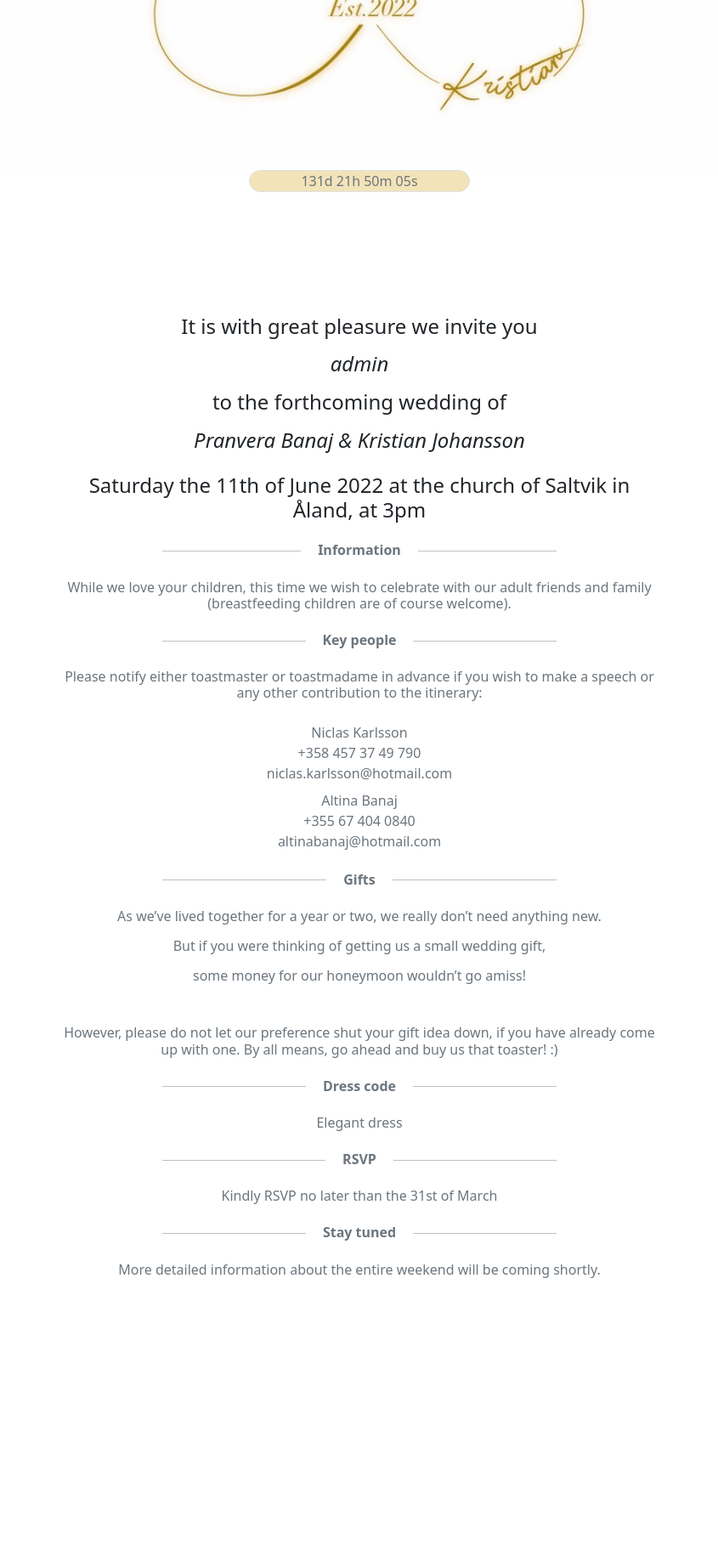
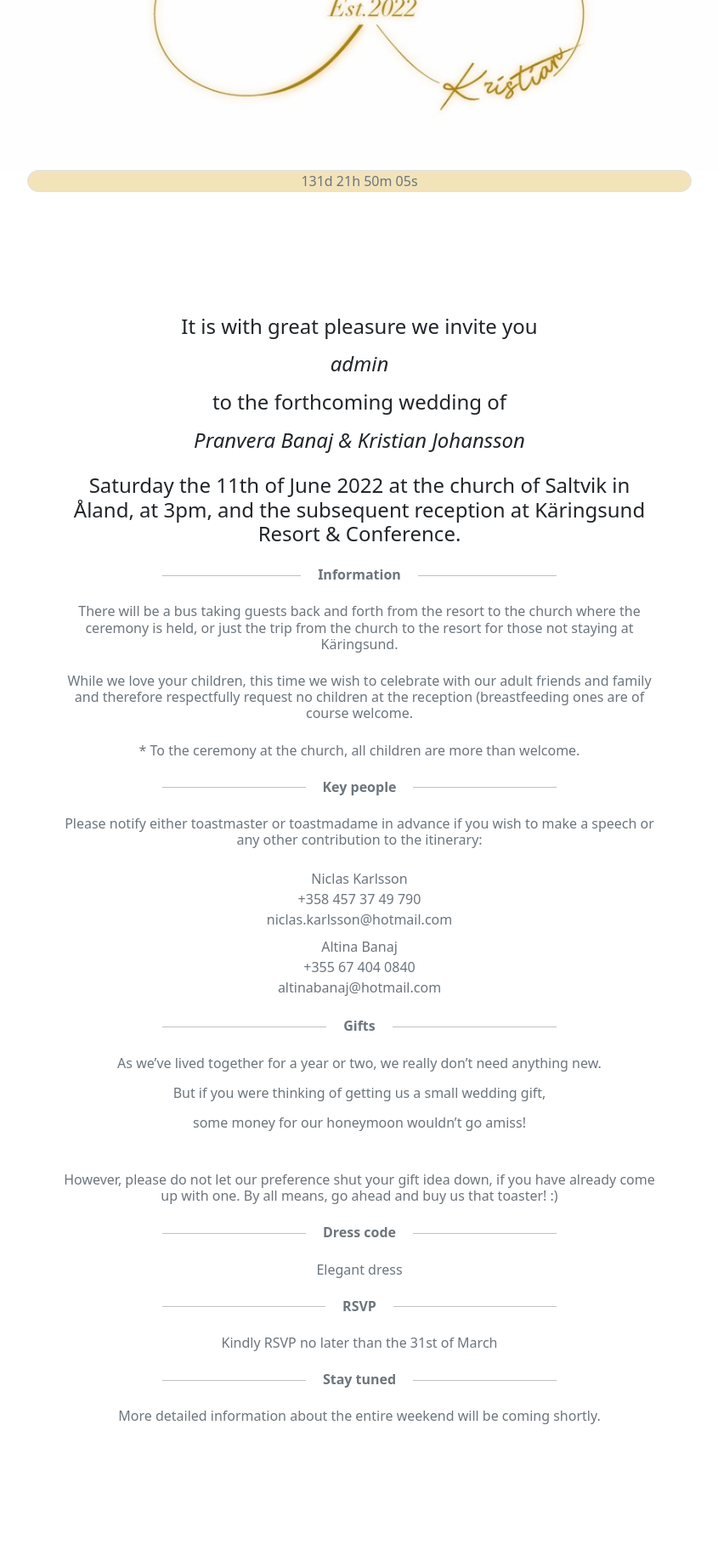
Before and after one commit to jakelamotta/wedding-planner, a Flask app: page / in a window 1280 px wide. Shown: the part 194-2031 px from the top of the page at 85% size, without its empty margins (217-1062 px from the left). Before the commit the page ends 1698 px from the top, so only its background shows below. Run offline with Flask 2, Linux system fonts and the light colour scheme; a user stored in the database is signed in; data comes from the database, SQL or seed files in the repository; data that the repository does not hold is empty; some libraries are stand-ins or nearby versions.

Commit message:
Information update

```diff
--- a/wedding/templates/base.html
+++ b/wedding/templates/base.html
@@ -87,19 +87,17 @@
     <div class="container">
         <img src="/static/img/wedding1.jpg" class="img-fluid banner">
         {% if current_user.is_authenticated %}
-            <div class="col-sm-4 offset-sm-4">
-                <div class="text-center text-muted fs-6 timer border rounded-pill" id="countdown">
-            </div>
+            <div class="text-center text-muted fs-6 timer border rounded-pill" id="countdown">
         {% endif %}
     </div>
-    <div class="hero-body wedding-body">
+    <div class="hero-body">
         <div class="container has-text-centered">
             {% block content %}
             {% endblock %}
         </div>
     </div>
 
-
+    </div>
 </section>
 </body>
 
--- a/wedding/templates/index.html
+++ b/wedding/templates/index.html
@@ -20,15 +20,24 @@
 	</p>
 
 	<p class="display-6 mt-4 fs-4">
-		{{gettext('Saturday the 11th of June 2022 at the church of Saltvik in Åland, at 3pm')}}
+		{{gettext('Saturday the 11th of June 2022 at the church of Saltvik in Åland, at 3pm, and the subsequent reception
+		at Käringsund Resort & Conference.')}}
 	</p>
 
 	<h2 class="col-md-8 offset-md-2 decorated display-6 mt-4 text-muted fs-6 fw-bold"><span>Information</span></h2>
 
 	<p class="mt-4 display-6 text-muted fs-6">
-		{{gettext('While we love your children, this time we wish to celebrate with our adult friends and family (breastfeeding children are of course welcome).')}}
+		{{gettext('There will be a bus taking guests back and forth from the resort to the church where the ceremony is held,
+		or just the trip from the church to the resort for those not staying at Käringsund.')}}
 	</p>
 
+	<p class="mt-4 display-6 text-muted fs-6">
+		{{gettext('While we love your children, this time we wish to celebrate with our adult friends and family and
+		therefore respectfully request no children at the reception (breastfeeding ones are of course welcome')}}.
+	</p>
+	<p class="mt-4 display-6 text-muted fs-6">
+		{{gettext('* To the ceremony at the church, all children are more than welcome.')}}
+	</p>
 	<h2 class="col-md-8 offset-md-2 decorated display-6 mt-4 text-muted fs-6  fw-bold"><span>Key people</span></h2>
 
 	<p class="mt-4 display-6 text-muted fs-6">
```
Also changed, not shown: wedding/templates/faq.html (+5 -4 lines), wedding/templates/schedule.html (+3 -35 lines).
